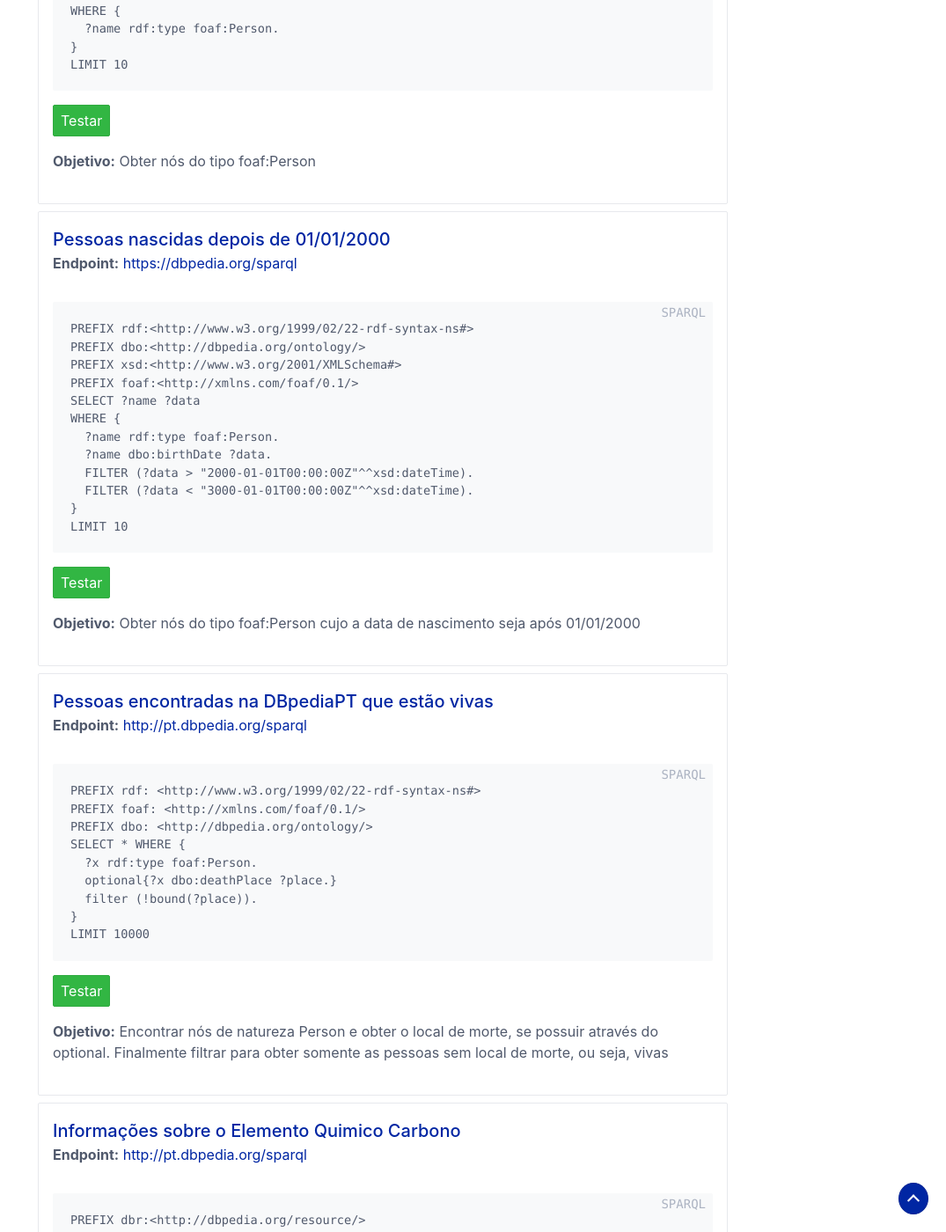
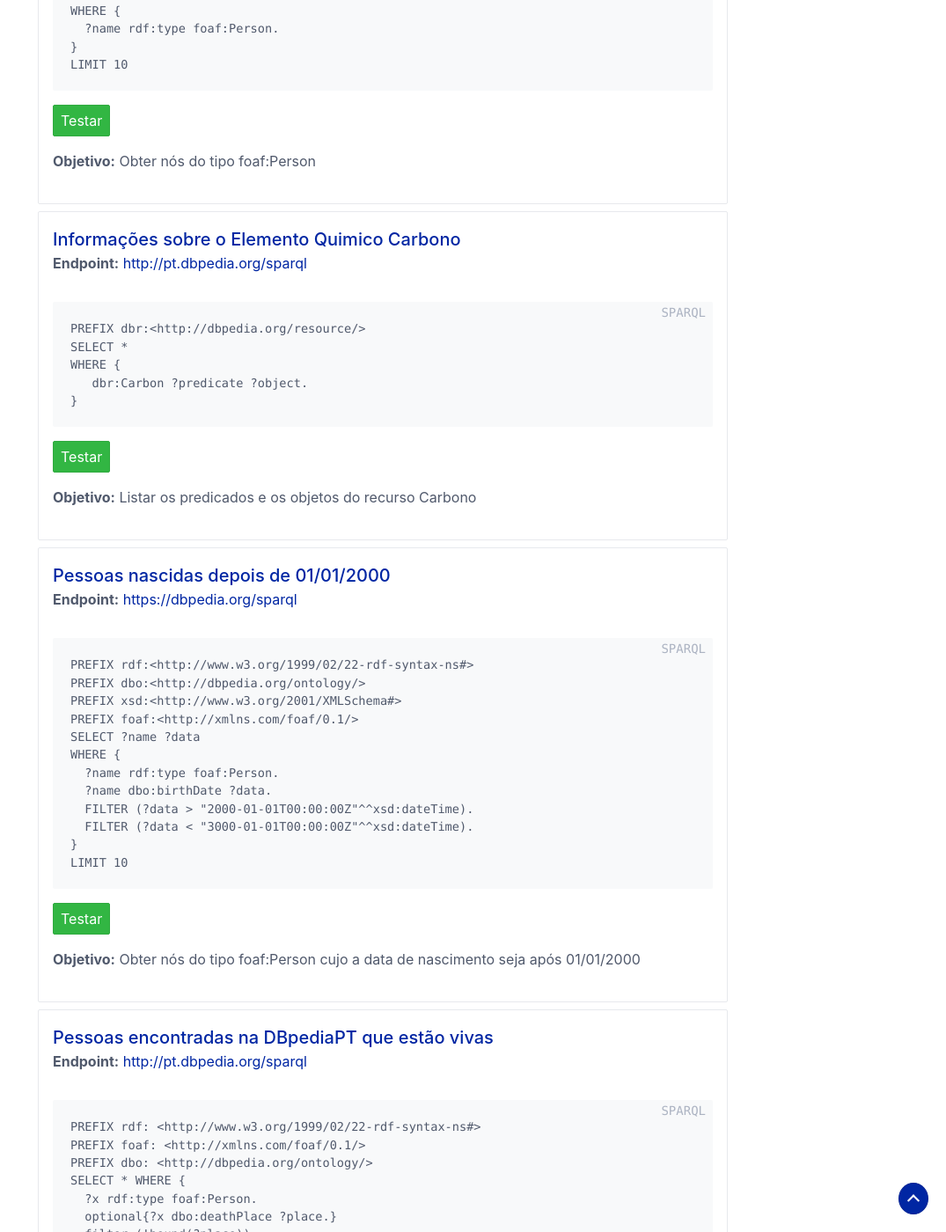
Before and after one commit to LinkedOpenDataUFRJ/Semantic-Data, a Jekyll site: the page built from index.html, in a window 1280 px wide and 1400 px high, scrolled down 726 px. Shown: the whole window at 88% size, without its empty margins (205-1280 px from the left). Built offline with Jekyll 4.4.1, drawn with Linux system fonts in a browser that asks for light colours; some of the changed text lies outside the part shown.

Commit message:
Separação de níveis em pastas

```diff
--- /dev/null
+++ b/_data/beginner/sparql.yml
@@ -0,0 +1,33 @@
+- title: Políticos brasileiros
+  endpoint: https://dbpedia.org/sparql
+  query: |+
+    PREFIX dbo: <http://dbpedia.org/ontology/>
+    PREFIX dbr: <http://dbpedia.org/resource/>
+    SELECT ?name
+    WHERE {
+      ?name dbo:profession|dbo:occupation dbr:Politician.
+      ?name dbo:nationality dbr:Brazil.
+    }
+  goal: Retornar a uri dos políticos brasileiros que estão presentes no banco de dados da dbpedia
+
+- title: Nomes
+  endpoint: https://dbpedia.org/sparql
+  query: |+
+    PREFIX rdf: <http://www.w3.org/1999/02/22-rdf-syntax-ns#>
+    PREFIX foaf: <http://xmlns.com/foaf/0.1/>
+    SELECT ?name
+    WHERE {
+      ?name rdf:type foaf:Person.
+    }
+    LIMIT 10
+  goal: Obter nós do tipo foaf:Person
+
+- title: Informações sobre o Elemento Quimico Carbono
+  endpoint: http://pt.dbpedia.org/sparql
+  query: |+
+    PREFIX dbr:<http://dbpedia.org/resource/>
+    SELECT *
+    WHERE {
+       dbr:Carbon ?predicate ?object.
+    }
+  goal: Listar os predicados e os objetos do recurso Carbono
--- a/_data/sparql.yml
+++ /dev/null
@@ -1,88 +0,0 @@
-- title: Políticos brasileiros
-  endpoint: https://dbpedia.org/sparql
-  query: |+
-    PREFIX dbo: <http://dbpedia.org/ontology/>
-    PREFIX dbr: <http://dbpedia.org/resource/>
-    SELECT ?name
-    WHERE {
-      ?name dbo:profession|dbo:occupation dbr:Politician.
-      ?name dbo:nationality dbr:Brazil.
-    }
-  goal: Retornar a uri dos políticos brasileiros que estão presentes no banco de dados da dbpedia
-  level: 1
-
-- title: Nomes
-  endpoint: https://dbpedia.org/sparql
-  query: |+
-    PREFIX rdf: <http://www.w3.org/1999/02/22-rdf-syntax-ns#>
-    PREFIX foaf: <http://xmlns.com/foaf/0.1/>
-    SELECT ?name
-    WHERE {
-      ?name rdf:type foaf:Person.
-    }
-    LIMIT 10
-  goal: Obter nós do tipo foaf:Person
-  level: 1
-
-- title: Pessoas nascidas depois de 01/01/2000
-  endpoint: https://dbpedia.org/sparql
-  query: |+
-    PREFIX rdf:<http://www.w3.org/1999/02/22-rdf-syntax-ns#>
-    PREFIX dbo:<http://dbpedia.org/ontology/>
-    PREFIX xsd:<http://www.w3.org/2001/XMLSchema#>
-    PREFIX foaf:<http://xmlns.com/foaf/0.1/>
-    SELECT ?name ?data
-    WHERE {
-      ?name rdf:type foaf:Person.
-      ?name dbo:birthDate ?data.
-      FILTER (?data > "2000-01-01T00:00:00Z"^^xsd:dateTime).
-      FILTER (?data < "3000-01-01T00:00:00Z"^^xsd:dateTime).
-    }
-    LIMIT 10
-  goal: Obter nós do tipo foaf:Person cujo a data de nascimento seja após 01/01/2000
-  level: 2
-
-- title: Pessoas encontradas na DBpediaPT que estão vivas
-  endpoint: http://pt.dbpedia.org/sparql
-  query: |+
-    PREFIX rdf: <http://www.w3.org/1999/02/22-rdf-syntax-ns#>
-    PREFIX foaf: <http://xmlns.com/foaf/0.1/>
-    PREFIX dbo: <http://dbpedia.org/ontology/>
-    SELECT * WHERE {
-      ?x rdf:type foaf:Person.
-      optional{?x dbo:deathPlace ?place.}
-      filter (!bound(?place)).
-    }
-    LIMIT 10000
-  goal: Encontrar nós de natureza Person e obter o local de morte, se possuir através do optional. Finalmente filtrar para obter somente as pessoas sem local de morte, ou seja, vivas
-  level: 2
-
-- title: Informações sobre o Elemento Quimico Carbono
-  endpoint: http://pt.dbpedia.org/sparql
-  query: |+
-    PREFIX dbr:<http://dbpedia.org/resource/>
-    SELECT *
-    WHERE {
-       dbr:Carbon ?predicate ?object.
-    }
-  goal: Listar os predicados e os objetos do recurso Carbono
-  level: 1
-
-- title : Participantes da Eurovision
-  endpoint: http://dbpedia.org/sparql
-  query: |+
-    PREFIX dbo: <http://dbpedia.org/ontology/>
-    PREFIX dbr: <http://dbpedia.org/resource/>
-    PREFIX foaf: <http://xmlns.com/foaf/0.1/>
-    PREFIX dbp: <http://dbpedia.org/property/>
-    SELECT * WHERE{
-
-        ?uri foaf:name ?nome.
-        ?uri dbo:birthPlace ?place.
-        ?uri dbp:title dbr:Eurovision_Song_Contest.
-        ?uri dbo:activeYearsStartYear ?ano
-        FILTER regex(?nome,"B")
-        FILTER (year(?ano) > 1940 && year(?ano)<1980)
-    }order by ?nome
-  goal: Listar todos os participantes da Eurovision entre 1940 e 1980
-  level: 3
--- a/index.html
+++ b/index.html
@@ -21,8 +21,46 @@ layout: default
     </div>
 
     <div class="filter-body columns">
-      {% for query in site.data.sparql %}
-      <div class="filter-item column col-10 col-sm-12 col-mx-auto mb-2" data-tag="tag-{{ query.level }}">
+      {% for query in site.data.beginner.sparql %}
+      <div class="filter-item column col-10 col-sm-12 col-mx-auto mb-2" data-tag="tag-1">
+        <div class="card ">
+          <div class="card-header">
+            <div class="card-title h5" id="{{ query.title | url_encode }}"><a href="#{{ query.title | url_encode }}">{{ query.title }}</a></div>
+            <div class="card-subtitle">
+              <strong>Endpoint:</strong> <a href="{{ query.endpoint }}" target="_blank">{{ query.endpoint }}</a>
+            </div>
+          </div>
+          <div class="card-body">
+            <pre class="code" data-lang="SPARQL"><code>{{ query.query | escape }}</code></pre>
+            <a href="http://yasgui.org/#query={{ query.query | url_encode |url_param_escape }}&contentTypeConstruct=text%2Fturtle&contentTypeSelect=application%2Fsparql-results%2Bjson&endpoint={{ query.endpoint | url_encode | url_param_escape }}&requestMethod=POST&tabTitle=Query&headers=%7B%7D&outputFormat=table" target="_blank"><button class="btn btn-success">Testar</button></a>
+          </div>
+          <div class="card-footer">
+            <p><strong>Objetivo:</strong> {{ query.goal }}</p>
+          </div>
+        </div>
+      </div>
+      {% endfor %}
+      {% for query in site.data.intermediate.sparql %}
+      <div class="filter-item column col-10 col-sm-12 col-mx-auto mb-2" data-tag="tag-2">
+        <div class="card ">
+          <div class="card-header">
+            <div class="card-title h5" id="{{ query.title | url_encode }}"><a href="#{{ query.title | url_encode }}">{{ query.title }}</a></div>
+            <div class="card-subtitle">
+              <strong>Endpoint:</strong> <a href="{{ query.endpoint }}" target="_blank">{{ query.endpoint }}</a>
+            </div>
+          </div>
+          <div class="card-body">
+            <pre class="code" data-lang="SPARQL"><code>{{ query.query | escape }}</code></pre>
+            <a href="http://yasgui.org/#query={{ query.query | url_encode |url_param_escape }}&contentTypeConstruct=text%2Fturtle&contentTypeSelect=application%2Fsparql-results%2Bjson&endpoint={{ query.endpoint | url_encode | url_param_escape }}&requestMethod=POST&tabTitle=Query&headers=%7B%7D&outputFormat=table" target="_blank"><button class="btn btn-success">Testar</button></a>
+          </div>
+          <div class="card-footer">
+            <p><strong>Objetivo:</strong> {{ query.goal }}</p>
+          </div>
+        </div>
+      </div>
+      {% endfor %}
+      {% for query in site.data.advanced.sparql %}
+      <div class="filter-item column col-10 col-sm-12 col-mx-auto mb-2" data-tag="tag-3">
         <div class="card ">
           <div class="card-header">
             <div class="card-title h5" id="{{ query.title | url_encode }}"><a href="#{{ query.title | url_encode }}">{{ query.title }}</a></div>
```
Also changed, not shown: _data/advanced/sparql.yml (added, +17 -0 lines), _data/intermediate/sparql.yml (added, +30 -0 lines).
